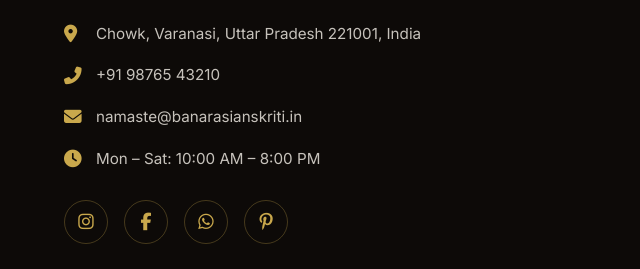
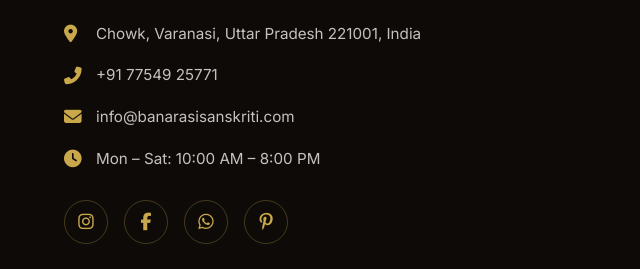
Before and after one commit to ParasJagtap/fashionstore, a website: page index.html in a window 1280 px wide. Shown: the part 9938-10207 px from the top of the page, 0-640 px from the left. Drawn offline with nearby package versions, Linux system fonts and the light colour scheme; a web font is replaced by a local one.

Commit message:
Update contact email and phone number

```diff
--- a/index.html
+++ b/index.html
@@ -439,11 +439,11 @@
           </div>
           <div class="contact-detail">
             <i class="fas fa-phone-alt"></i>
-            <span>+91 98765 43210</span>
+            <span>+91 77549 25771</span>
           </div>
           <div class="contact-detail">
             <i class="fas fa-envelope"></i>
-            <span>namaste@banarasianskriti.in</span>
+            <span>info@banarasisanskriti.com</span>
           </div>
           <div class="contact-detail">
             <i class="fas fa-clock"></i>
```
